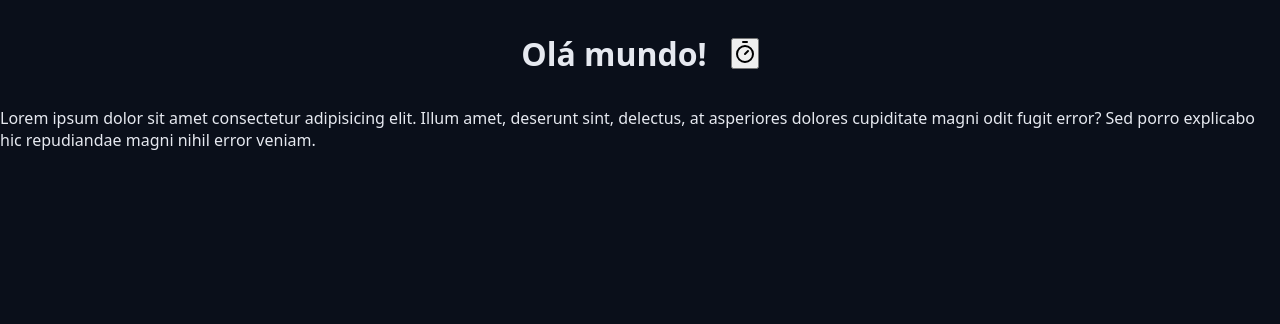
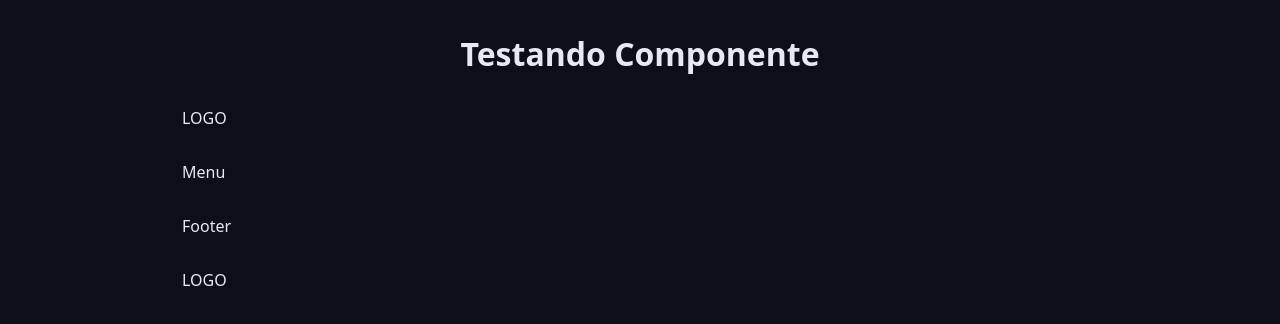
Before and after one commit to FabioSantos99/pom-project, a React (Vite) app: page / in a window 1280 px wide. Shown: the top 324 px of the page. Built offline with nearby package versions, Linux system fonts and the light colour scheme.

Commit message:
Moving Container to Own Component React

```diff
--- a/src/App.tsx
+++ b/src/App.tsx
@@ -1,5 +1,4 @@
-
-import { TimerIcon } from 'lucide-react';
+import { Container } from './components/Container';
 import { Heading } from './components/Heading';
 import './styles/global.css';
 import './styles/theme.css';
@@ -7,12 +6,25 @@ import './styles/theme.css';
 export function App() {
   return (
   <>
-  <Heading>Olá mundo!
-    <button>
-          <TimerIcon />
-    </button>
+  <Heading>
+    Testando Componente
   </Heading>
-      <p>Lorem ipsum dolor sit amet consectetur adipisicing elit. Illum amet, deserunt sint, delectus, at asperiores dolores cupiditate magni odit fugit error? Sed porro explicabo hic repudiandae magni nihil error veniam.</p>
-    </>
+  <Container>
+    <section>LOGO</section>
+  </Container>
+
+    <Container>
+    <section>Menu</section>
+  </Container>
+
+    <Container>
+    <section>Footer</section>
+  </Container>
+
+    <Container>
+    <section>LOGO</section>
+  </Container>
+
+  </>
   );
 }
--- /dev/null
+++ b/src/components/Container.module.css
@@ -0,0 +1,12 @@
+.container-fluid {
+  max-width: auto;
+}
+
+.container {
+  max-width: 98rem;
+  margin: 0 auto;
+}
+
+.content {
+  margin: 3.2rem;
+}
--- /dev/null
+++ b/src/components/Container.tsx
@@ -0,0 +1,15 @@
+import styles from './Container.module.css'
+
+type ContainerProps = {
+    children: React.ReactNode
+}
+
+export function Container({children}: ContainerProps) {
+    return (
+        <div className={styles.container}>
+    <div className={styles.content}>
+     {children}
+    </div>
+  </div>
+    );
+}
```
Also changed, not shown: src/components/Heading.module.css (line endings or trailing spaces), src/styles/global.css (line endings or trailing spaces).
